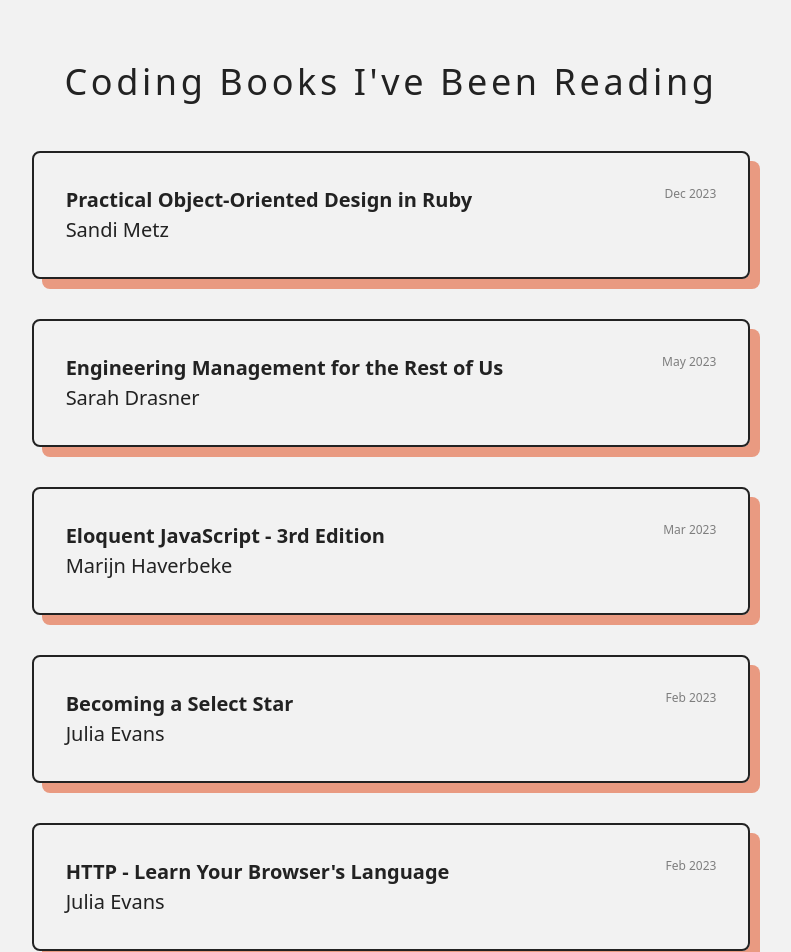
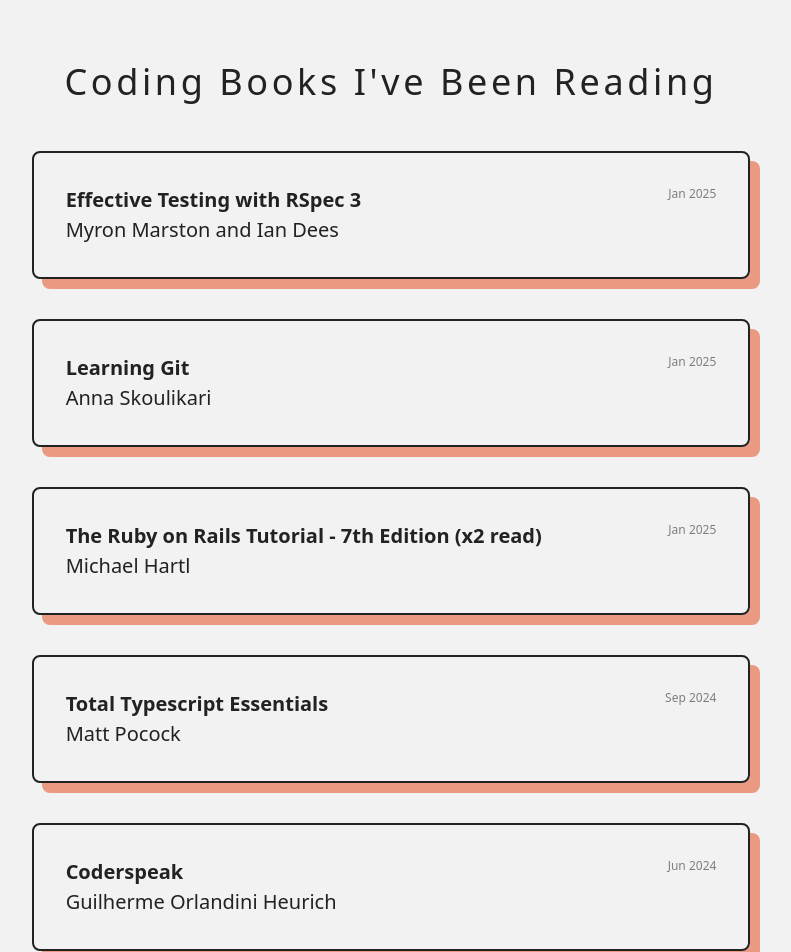
Before and after one commit to reg710/portfolio, an Angular app: page /reading in a window 1280 px wide. Shown: the top 952 px of the page, without its empty margins (249-1040 px from the left). Built offline with nearby package versions, Linux system fonts and the light colour scheme.

Commit message:
Update books

```diff
--- a/src/app/reading/reading-data.ts
+++ b/src/app/reading/reading-data.ts
@@ -14,8 +14,43 @@
 
 export const READING_LIST: IReading[] = [
     {
+        title: 'Effective Testing with RSpec 3',
+        author: 'Myron Marston and Ian Dees',
+        readingGroup: 'WNB.rb Book Club',
+        when: new Date("1/15/2025")
+    },
+    {
+        title: 'The Ruby on Rails Tutorial - 7th Edition (x2 read)',
+        author: 'Michael Hartl',
+        when: new Date("1/1/2025")
+    },
+    {
+        title: 'Learning Git',
+        author: 'Anna Skoulikari',
+        when: new Date("1/15/2025")
+    },
+    {
+        title: 'Total Typescript Essentials',
+        author: 'Matt Pocock',
+        readingGroup: 'Company Book Club',
+        when: new Date("9/1/2024")
+    },
+    {
+        title: 'Coderspeak',
+        author: 'Guilherme Orlandini Heurich',
+        readingGroup: 'WNB.rb Book Club',
+        when: new Date("6/1/2024")
+    },
+    {
+        title: 'Coderspeak',
+        author: 'Guilherme Orlandini Heurich',
+        readingGroup: 'WNB.rb Book Club',
+        when: new Date("6/1/2024")
+    },
+    {
         title: 'Practical Object-Oriented Design in Ruby',
         author: 'Sandi Metz',
+        readingGroup: 'WNB.rb Book Club',
         when: new Date("12/1/23")
     },
     {
```
